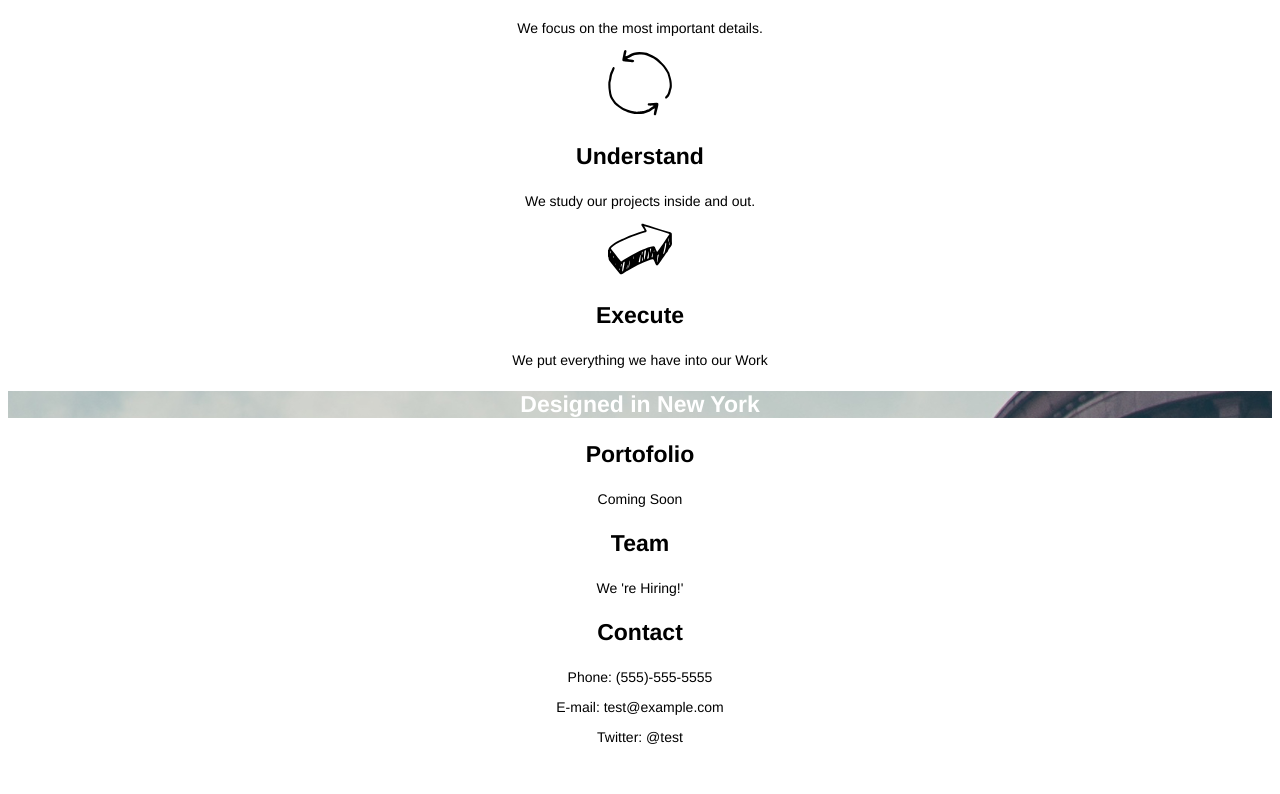
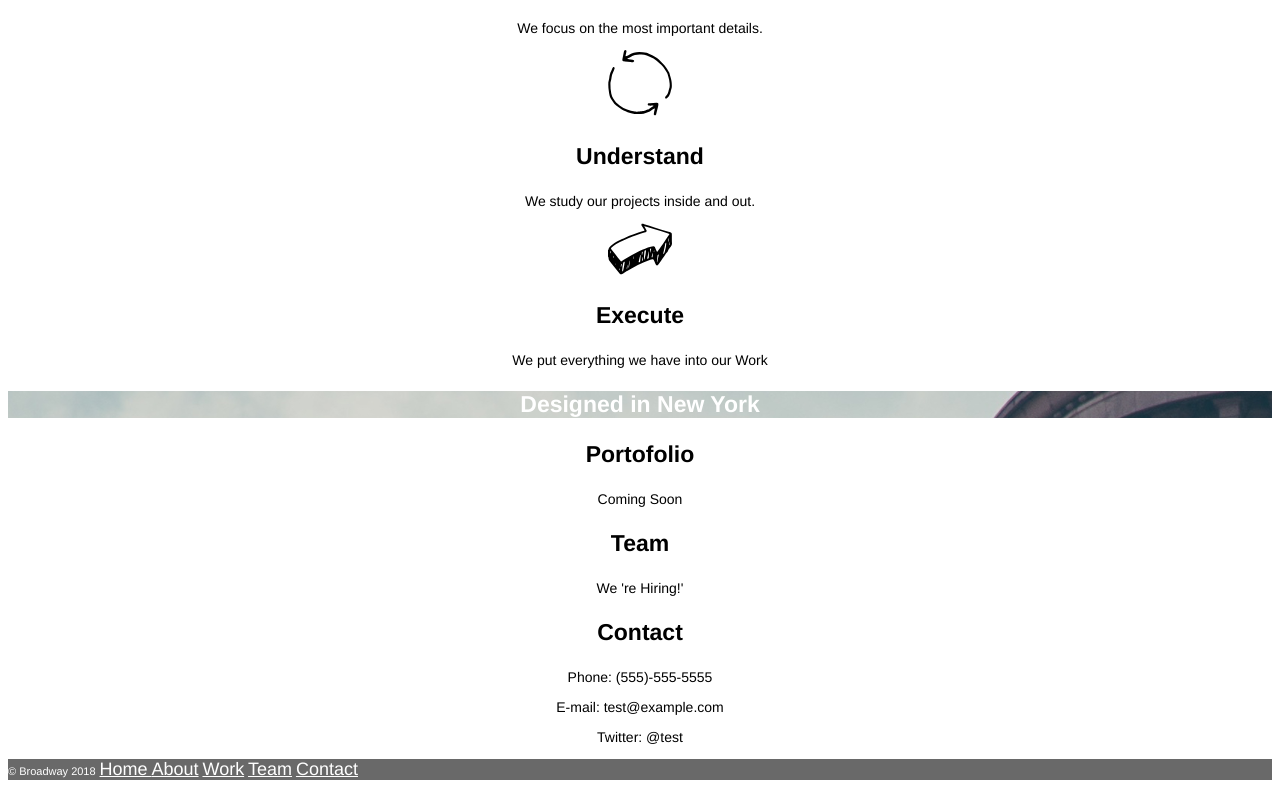
Before and after one commit to airflow101/broadway, a plain HTML site: page index.html in a window 1280 px wide. Shown: the part 492-1286 px from the top of the page. Before the commit the page ends 1251 px from the top, so only its background shows below. Drawn offline with Linux system fonts and the light colour scheme.

Commit message:
Finished project - code beautification and added footer

```diff
--- a/index.html
+++ b/index.html
@@ -1,10 +1,12 @@
 <!DOCTYPE html>
 <html lang="en" dir="ltr">
+
 <head>
   <meta charset="utf-8">
   <title>Broadway Design</title>
   <link rel="stylesheet" href="resources/css/style.css">
 </head>
+
 <body>
   <header class="background">
     <h1>Broadway Design</h1>
@@ -31,7 +33,6 @@
   <p class="title">Execute</p>
   <p>We put everything we have into our Work</p>
 
-    <footer>
   <p class="title white background">Designed in New York</p>
   <p class="title">Portofolio</p>
   <p>Coming Soon</p>
@@ -41,7 +42,16 @@
   <p>Phone: (555)-555-5555</p>
   <p>E-mail: test@example.com</p>
   <p>Twitter: @test</p>
+
+  <footer>
+    <p><span class="copyright">&copy; Broadway 2018</span>
+      <a href="#">Home </a>
+      <a href="#">About</a>
+      <a href="#">Work</a>
+      <a href="#">Team</a>
+      <a href="#">Contact</a></p>
   </footer>
 
 </body>
+
 </html>
--- a/resources/css/style.css
+++ b/resources/css/style.css
@@ -1,25 +1,25 @@
-body{
+body {
   text-align: center;
   font-family: Helvetica, sans-serif;
 }
 
-a,h1{
+a, h1 {
   color: white;
 }
 
-h1,h2{
-    font-weight: bold;
+h1, h2 {
+  font-weight: bold;
 }
 
-a{
+a {
   font-size: 18px;
 }
 
-h1{
+h1 {
   font-size: 70px;
 }
 
-h2{
+h2 {
   font-size: 23px;
 }
 
@@ -27,15 +27,25 @@ p {
   font-size: 14px;
 }
 
-.background{
+footer {
+  background-color: dimgray;
+  text-align: left;
+}
+
+.background {
   background-image: url("../images/the-flatiron-building.png");
 }
 
-.title{
+.title {
   font-size: 23px;
   font-weight: bold;
 }
 
-.white{
+.white {
   color: white;
 }
+
+.copyright {
+  color: white;
+  font-size: 11px;
+}
```
Lines whose indentation alone changed are shown as unchanged.
